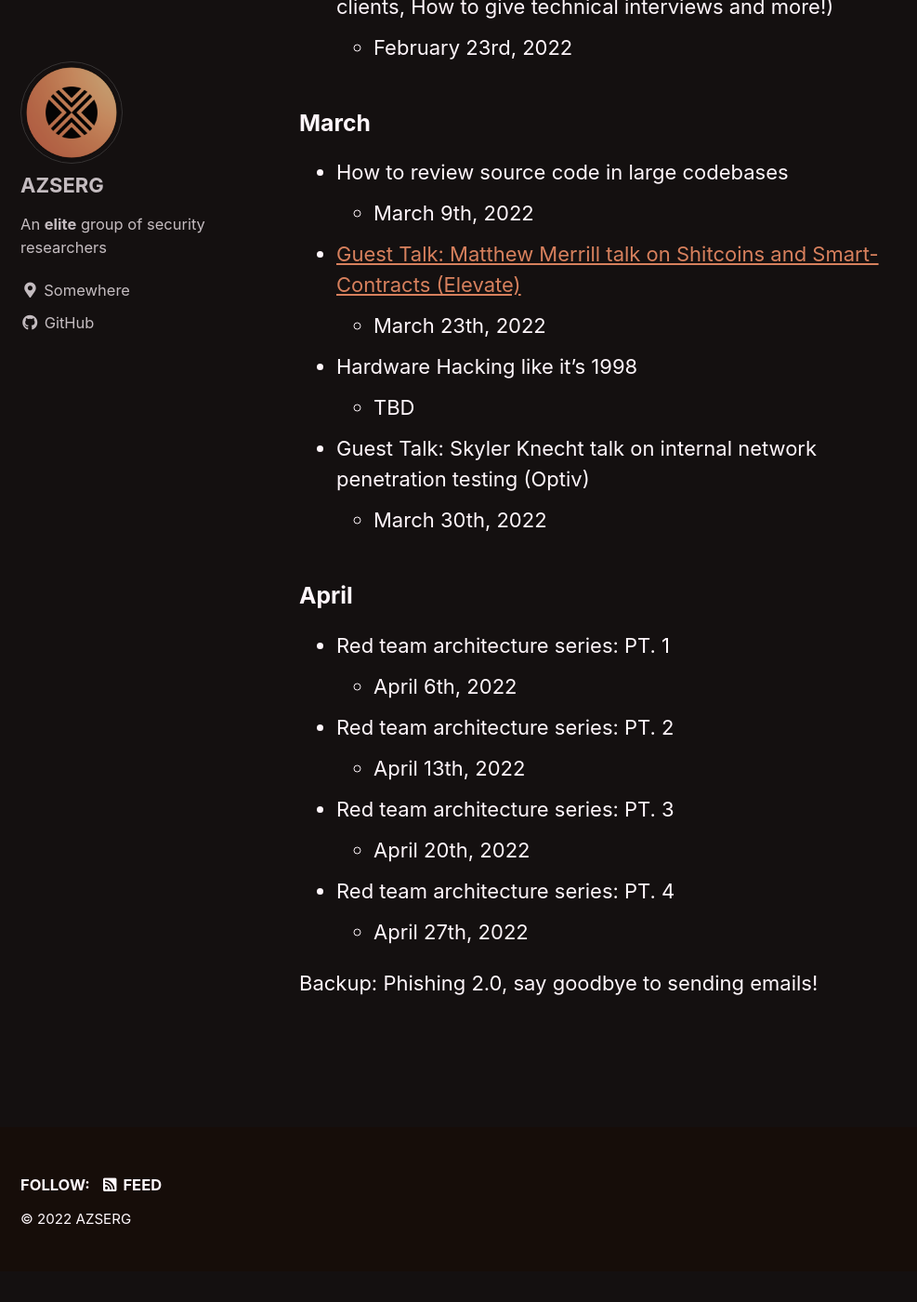
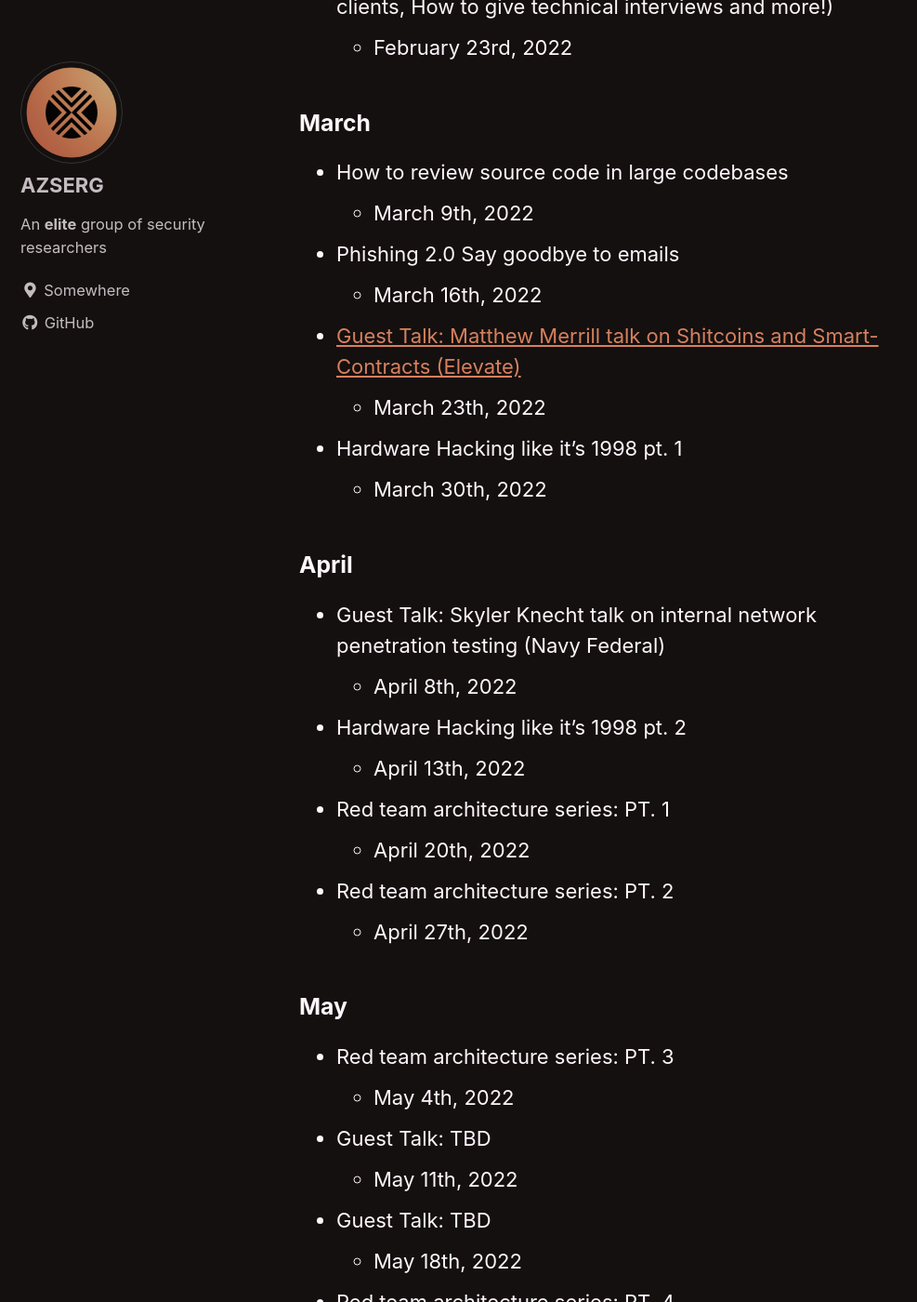
Before and after one commit to AZSERG/AZSERG.github.io, a Jekyll site: the page built from index.md, in a window 1280 px wide and 1400 px high, scrolled down 1174 px. Shown: the whole window at 93% size, without its empty margins (0-987 px from the left). Built offline with Jekyll 4.4.1, drawn with Linux system fonts in a browser that asks for light colours; cached includes are drawn as plain includes; before the commit the page ends 2541 px from its top, so only the background shows below that.

Commit message:
Updating Schedule

```diff
--- a/index.md
+++ b/index.md
@@ -32,21 +32,29 @@ Join our [discord](https://discord.gg/cXukpqt7JN)!
 ### March
 * How to review source code in large codebases
     * March 9th, 2022
+* Phishing 2.0 Say goodbye to emails
+    * March 16th, 2022
 * [Guest Talk: Matthew Merrill talk on Shitcoins and Smart-Contracts (Elevate)](https://youtu.be/X91Z4luoCJM)
     * March 23th, 2022
-* Hardware Hacking like it's 1998
-    * TBD
-* Guest Talk: Skyler Knecht talk on internal network penetration testing (Optiv)
+* Hardware Hacking like it's 1998 pt. 1
     * March 30th, 2022
 
 ### April
+*  Guest Talk: Skyler Knecht talk on internal network penetration testing (Navy Federal)
+    * April 8th, 2022
+* Hardware Hacking like it's 1998 pt. 2
+    * April 13th, 2022
 * Red team architecture series: PT. 1
-    * April 6th, 2022
+    * April 20th, 2022
 * Red team architecture series: PT. 2
-    * April 13th, 2022
-* Red team architecture series: PT. 3
-    * April 20th, 2022
-* Red team architecture series: PT. 4
     * April 27th, 2022
 
-Backup: Phishing 2.0, say goodbye to sending emails!
+### May
+* Red team architecture series: PT. 3
+   * May 4th, 2022
+*  Guest Talk: TBD
+   * May 11th, 2022
+*  Guest Talk: TBD
+   * May 18th, 2022
+* Red team architecture series: PT. 4
+   * May 25th 2022
```
